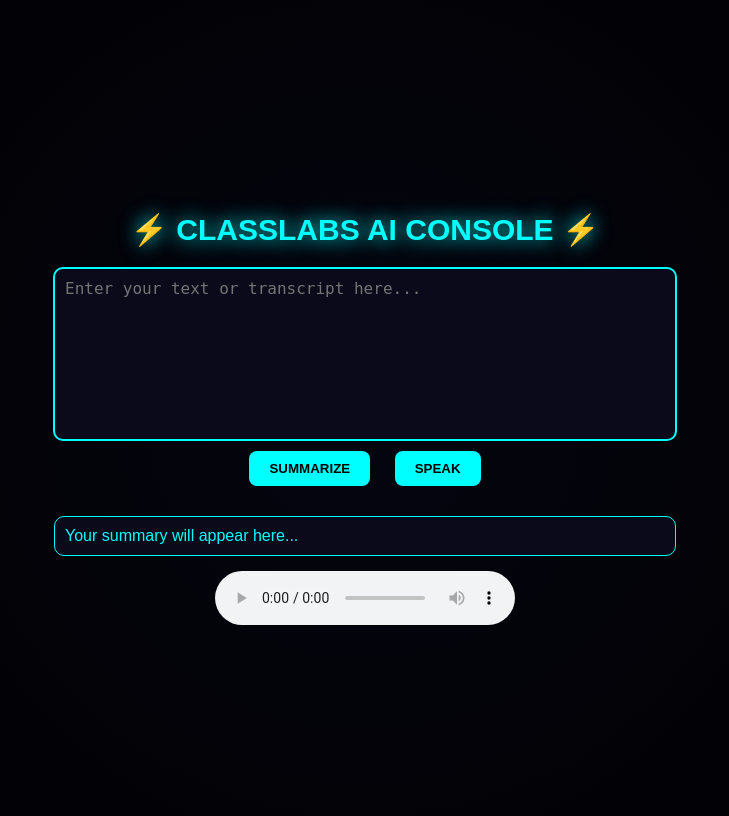
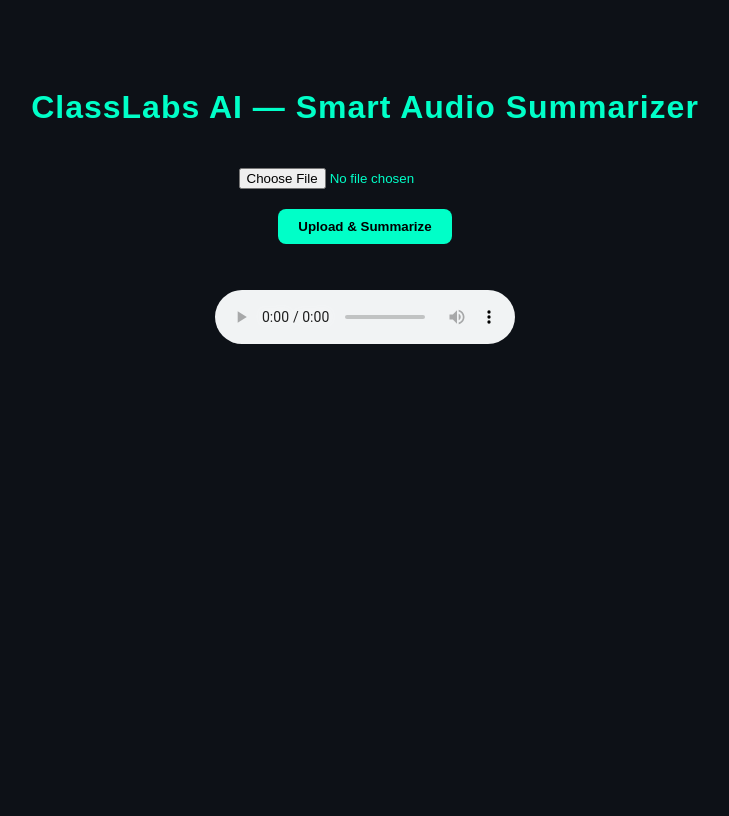
Before and after one commit to AINIKHIL2013/ClassLabsAI, a Flask app: page / in a window 1280 px wide. Shown: the whole page, without its empty margins (275-1004 px from the left). After the commit the page ends 344 px from the top, so only its background shows below. Run offline with Flask 3, Linux system fonts and the light colour scheme; parts of the project's set-up code (start-up, migrations or seed data) failed here and were passed over.

Commit message:
Refactor index.html for ClassLabs AI interface
Updated the HTML structure and styling for the ClassLabs AI Console, changing the title, background, and button styles. Added a file upload form for audio summarization.

```diff
--- a/templates/index.html
+++ b/templates/index.html
@@ -1,111 +1,67 @@
 <!DOCTYPE html>
 <html lang="en">
 <head>
-  <meta charset="UTF-8" />
-  <title>⚡ CLASSLABS AI CONSOLE ⚡</title>
+  <meta charset="UTF-8">
+  <title>ClassLabs AI — Lecture/Lesson Summarizer</title>
   <style>
     body {
-      background: radial-gradient(circle at center, #050510, #000);
-      color: #00ffff;
-      font-family: 'Orbitron', sans-serif;
-      display: flex;
-      flex-direction: column;
-      align-items: center;
-      justify-content: center;
-      height: 100vh;
-      overflow: hidden;
+      background: #0d1117;
+      color: #00ffc8;
+      font-family: "Orbitron", sans-serif;
+      text-align: center;
+      padding: 60px;
     }
-
-    h1 {
-      font-size: 30px;
-      text-shadow: 0 0 20px #00ffff;
-      margin-bottom: 20px;
+    h1 { font-size: 2em; letter-spacing: 1px; }
+    input[type="file"] {
+      margin: 20px 0;
+      color: #00ffc8;
     }
-
-    textarea {
-      width: 600px;
-      height: 150px;
-      background: #0a0a1a;
-      color: #0ff;
-      border: 2px solid #0ff;
-      padding: 10px;
-      font-size: 16px;
-      border-radius: 10px;
-      resize: none;
-      outline: none;
-      box-shadow: 0 0 10px #0ff33;
+    button {
+      background: #00ffc8;
+      border: none;
+      padding: 10px 20px;
+      color: #000;
+      font-weight: bold;
+      border-radius: 8px;
+      cursor: pointer;
     }
-
-    button {
-      background: #00ffff;
-      border: none;
-      color: black;
-      padding: 10px 20px;
-      margin: 10px;
-      border-radius: 8px;
-      font-weight: bold;
-      cursor: pointer;
-      transition: 0.3s;
-      font-family: 'Orbitron', sans-serif;
-      text-transform: uppercase;
-    }
-
-    button:hover {
-      background: #00ffff88;
-      box-shadow: 0 0 15px #00ffff;
-    }
-
-    #output {
-      margin-top: 20px;
-      width: 600px;
-      background: #0a0a1a;
-      border: 1px solid #00ffff;
-      border-radius: 10px;
-      padding: 10px;
-      color: #00ffff;
-      font-size: 16px;
-    }
-
-    audio {
-      margin-top: 15px;
-    }
+    audio { margin-top: 30px; }
   </style>
 </head>
 <body>
-  <h1>⚡ CLASSLABS AI CONSOLE ⚡</h1>
-  <textarea id="inputText" placeholder="Enter your text or transcript here..."></textarea>
-  <div>
-    <button onclick="summarize()">Summarize</button>
-    <button onclick="speak()">Speak</button>
-  </div>
-  <div id="output">Your summary will appear here...</div>
+  <h1>ClassLabs AI — Smart Audio Summarizer</h1>
+  <form id="uploadForm" enctype="multipart/form-data">
+    <input type="file" id="audioFile" accept="audio/*" required>
+    <br>
+    <button type="submit">Upload & Summarize</button>
+  </form>
+  <p id="status"></p>
   <audio id="audioPlayer" controls></audio>
 
   <script>
-    async function summarize() {
-      const text = document.getElementById("inputText").value;
-      const res = await fetch("/chat", {
-        method: "POST",
-        headers: {"Content-Type": "application/json"},
-        body: JSON.stringify({prompt: text})
-      });
-      const data = await res.json();
-      document.getElementById("output").innerText = data.summary;
-    }
+    const form = document.getElementById("uploadForm");
+    const status = document.getElementById("status");
+    const player = document.getElementById("audioPlayer");
 
-    async function speak() {
-      const text = document.getElementById("output").innerText;
-      const res = await fetch("/tts", {
-        method: "POST",
-        headers: {"Content-Type": "application/json"},
-        body: JSON.stringify({text})
-      });
+    form.onsubmit = async (e) => {
+      e.preventDefault();
+      const file = document.getElementById("audioFile").files[0];
+      if (!file) return alert("Upload an audio file first!");
+      status.textContent = "Processing... Please wait (can take 1–2 min)";
+      const formData = new FormData();
+      formData.append("file", file);
+
+      const res = await fetch("/process", { method: "POST", body: formData });
+      if (!res.ok) {
+        status.textContent = "Error during processing!";
+        return;
+      }
+
       const blob = await res.blob();
       const url = URL.createObjectURL(blob);
-      const player = document.getElementById("audioPlayer");
       player.src = url;
-      player.play();
-    }
+      status.textContent = "Summary generated!";
+    };
   </script>
 </body>
 </html>
```
